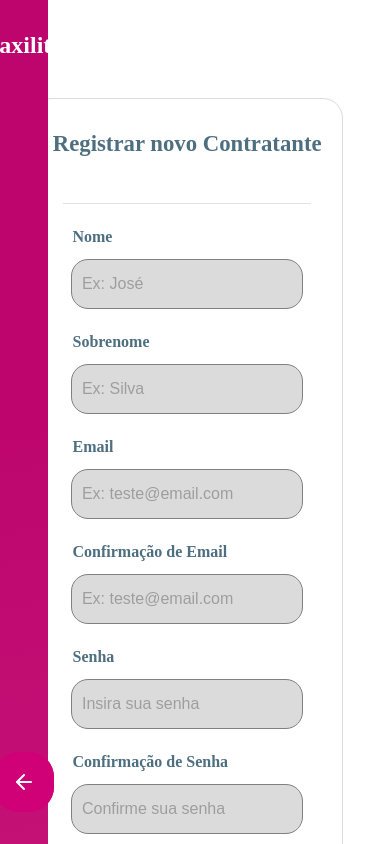
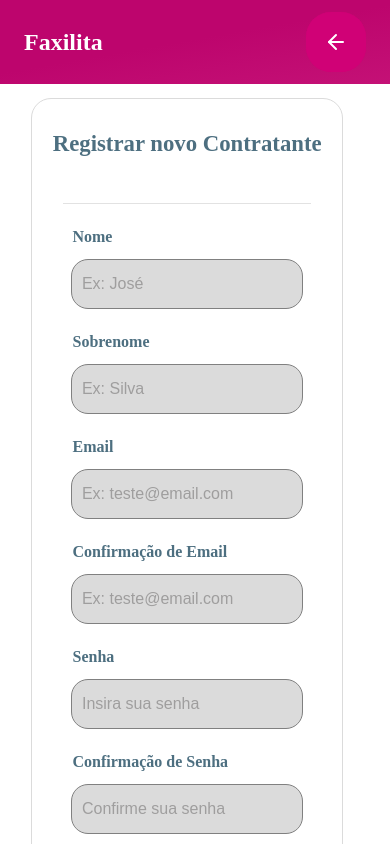
Before and after one commit to Luccacpl/Faxilita, a React (Create React App) app: page /Cadastro/1 in a window 390 px wide. Shown: the top 844 px of the page. Built offline with nearby package versions, Linux system fonts and the light colour scheme.

Commit message:
Arrumando erro da pagina CadastroContratante

```diff
--- a/src/styles/pages/CadastroTrabalhador.css
+++ b/src/styles/pages/CadastroTrabalhador.css
@@ -163,7 +163,7 @@ hr {
 @media only screen and (max-width: 1000px) {
 	/* Aside */
 
-	aside.app-sidebar {
+	#page-cadastro-contratante aside.app-sidebar {
 		position: fixed;
 		height: 10%;
 		width: 100%;
```
